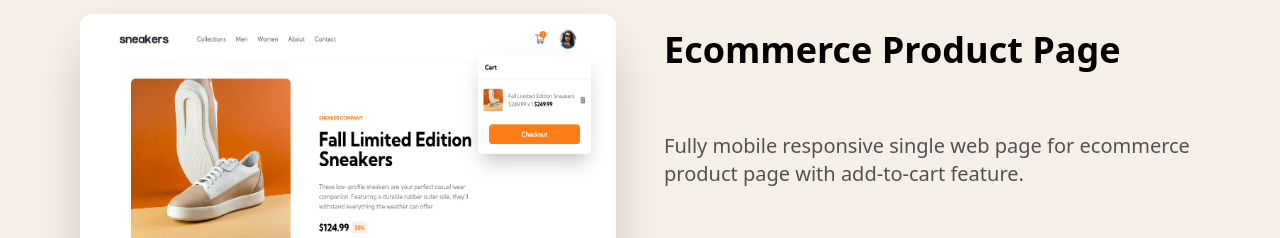
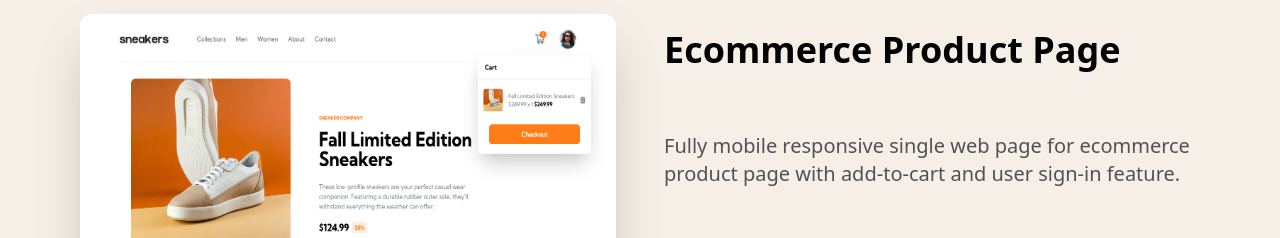
Before and after one commit to xsova113/gc-portfolio, a Next.js app: page / in a window 1280 px wide. Shown: the part 3260-3498 px from the top of the page. Built offline with nearby package versions, Linux system fonts and the light colour scheme.

Commit message:
update project constants

```diff
--- a/app/libs/constants.ts
+++ b/app/libs/constants.ts
@@ -50,7 +50,7 @@ export const projects = [
   {
     name: "Ecommerce Product Page",
     description:
-      "Fully mobile responsive single web page for ecommerce product page with add-to-cart feature.",
+      "Fully mobile responsive single web page for ecommerce product page with add-to-cart and user sign-in feature.",
     image: "/ecom-product-page.png",
     github: "https://github.com/xsova113/ecommerce-product-page",
     tags: [
```
